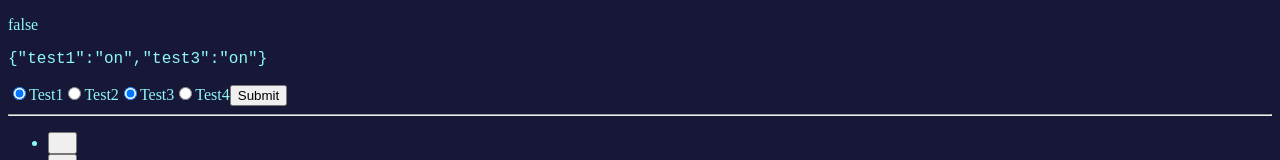
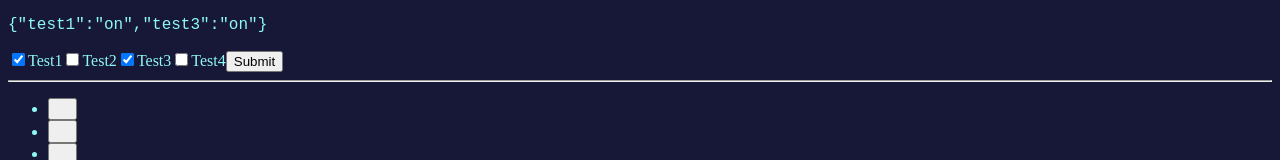
Before and after one commit to maurer2/overly-optimistic-memory-game, a Next.js app: page / in a window 1280 px wide. Shown: the top 160 px of the page. Built offline with nearby package versions, Linux system fonts and the light colour scheme; some icons are missing.

Commit message:
Finished initial client side submit action

```diff
--- a/src/components/FormWrapper/index.tsx
+++ b/src/components/FormWrapper/index.tsx
@@ -9,17 +9,29 @@ const form = css({
   gap: '1.25rem',
   marginTop: '2.5rem',
   marginBottom: '2.5rem',
+
+  '&[inert]': {
+    opacity: 0.5,
+  },
 });
 
 const button = css({
   display: 'block',
   border: '4px solid currentColor',
+  width: 'fit-content',
   marginTop: '2.5rem',
   marginBottom: '2.5rem',
-  padding: '0.625rem 1.25rem',
+  padding: '0.5lh 1lh',
   color: 'var(--indian-red)',
+  fontWeight: 'bold',
   cursor: 'pointer',
 });
+
+type FormState2 = {
+  score: number;
+  revealedCards: `test${number}`[];
+  selectedCards: [`test${number}`, `test${number}`];
+};
 
 type FormState = Record<`test${number}`, 'on'>;
 const initialState: FormState = {
@@ -27,10 +39,24 @@ const initialState: FormState = {
   test3: 'on',
 };
 
-const submitAction = async (prevState: unknown, formData: FormData) => {
-  console.log(Object.fromEntries(formData));
+const submitAction = async (prevState: FormState, formData: FormData): Promise<FormState> => {
+  const { promise, resolve } = Promise.withResolvers<FormState>();
 
-  return handleFormSubmit(formData);
+  const checkedFields = Array.from(formData.keys()) as `test${number}`[];
+
+  // handleFormSubmit(formData);
+
+  console.log('prevState', prevState);
+
+  const newState = Object.fromEntries(
+    checkedFields.map((field) => [field, 'on']),
+  ) satisfies FormState;
+
+  setTimeout(() => {
+    resolve(newState);
+  }, 1500);
+
+  return promise;
 };
 
 export default function FormWrapper() {
@@ -41,23 +67,22 @@ export default function FormWrapper() {
 
   return (
     <>
-      <p>{isPending.toString()}</p>
       <pre>{JSON.stringify(state)}</pre>
-      <form aria-label="Test form" action={formAction} className={form}>
+      <form aria-label="Test form" action={formAction} className={form} inert={isPending}>
         <label>
-          <input type="radio" name="test1" defaultChecked={state['test1'] === 'on'} />
+          <input type="checkbox" name="test1" defaultChecked={state['test1'] === 'on'} />
           <span>Test1</span>
         </label>
         <label>
-          <input type="radio" name="test2" defaultChecked={state['test2'] === 'on'} />
+          <input type="checkbox" name="test2" defaultChecked={state['test2'] === 'on'} />
           <span>Test2</span>
         </label>
         <label>
-          <input type="radio" name="test3" defaultChecked={state['test3'] === 'on'} />
+          <input type="checkbox" name="test3" defaultChecked={state['test3'] === 'on'} />
           <span>Test3</span>
         </label>
         <label>
-          <input type="radio" name="test4" defaultChecked={state['test4'] === 'on'} />
+          <input type="checkbox" name="test4" defaultChecked={state['test4'] === 'on'} />
           <span>Test4</span>
         </label>
 
```
